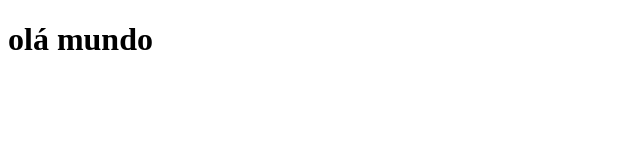
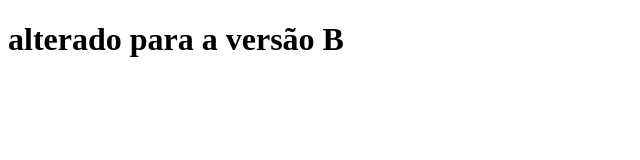
Before and after one commit to Saraiva229/git-aula-1, a plain HTML site: page index.html in a window 1280 px wide. Shown: the whole page, without its empty margins (0-640 px from the left). Drawn offline with Linux system fonts and the light colour scheme.

Commit message:
Update index.html

```diff
--- a/index.html
+++ b/index.html
@@ -6,6 +6,6 @@
     <title>Git - aula1</title>
 </head>
 <body>
-<h1>olá mundo</h1>
+<h1>alterado para a versão B</h1>
 </body>
 </html>
```
